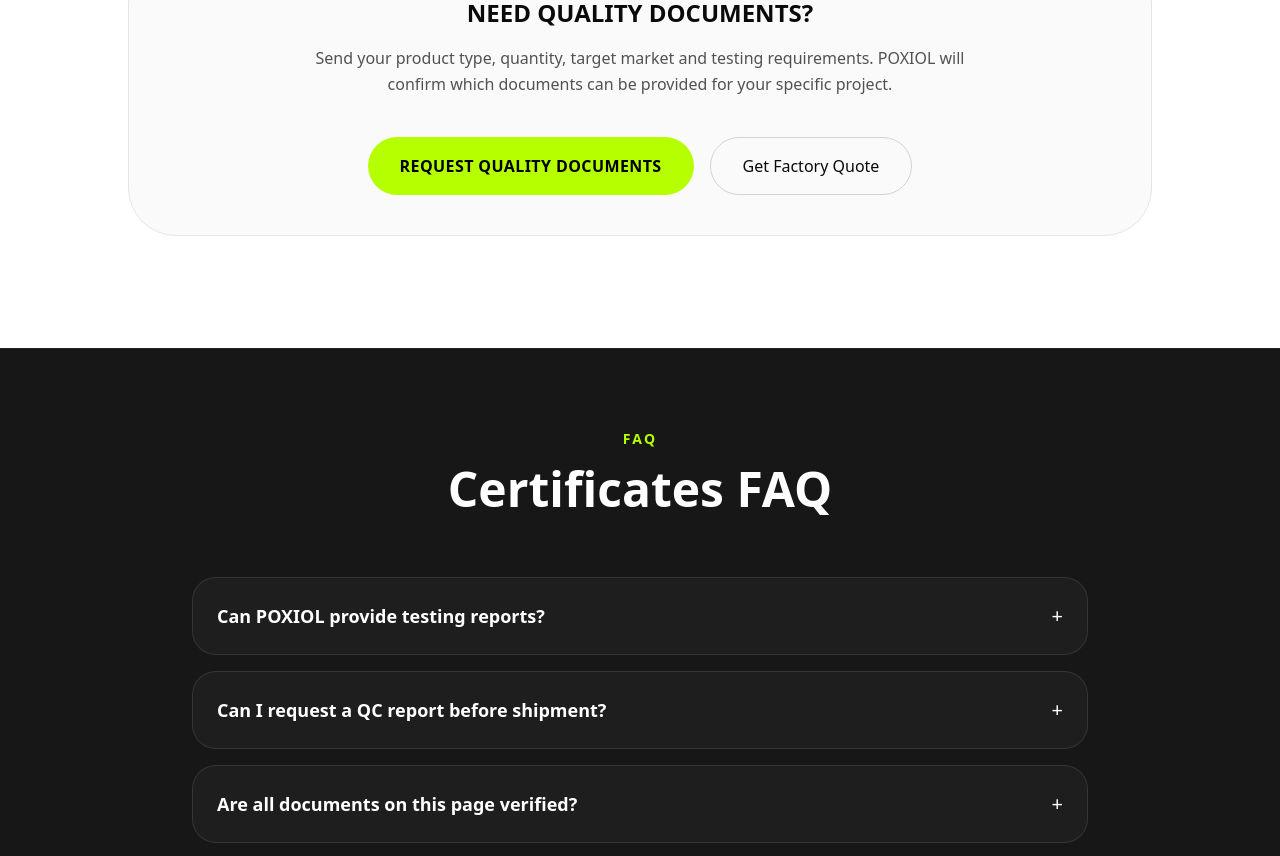
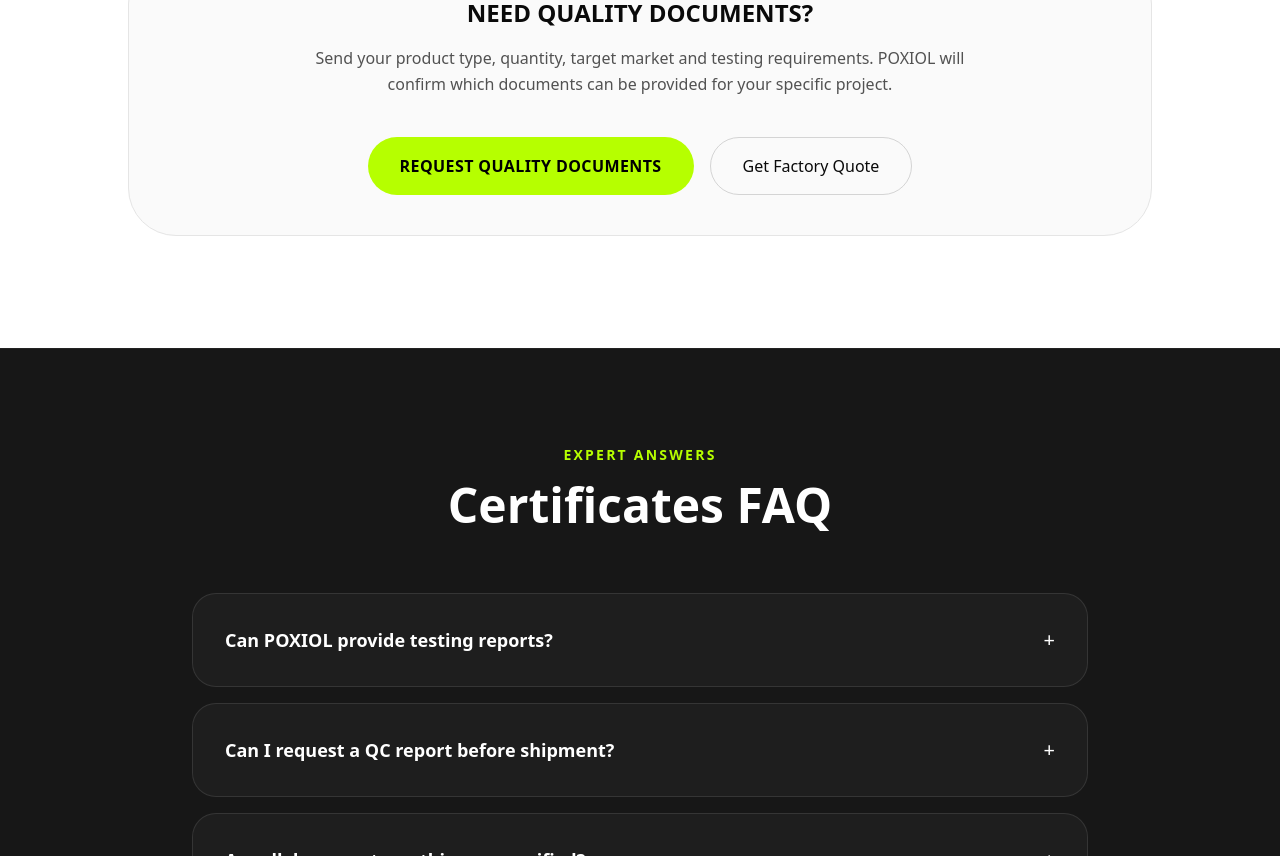
Before and after one commit to basketmanyork-design/poxiol-site, a Next.js app: page /certificates-testing in a window 1280 px wide. Shown: the part 1944-2800 px from the top of the page. Built offline with nearby package versions, Linux system fonts and the light colour scheme.

Commit message:
chore: fix high-risk copy remnants and add missing schemas to quality pages

```diff
--- a/app/certificates-testing/page.tsx
+++ b/app/certificates-testing/page.tsx
@@ -1,5 +1,6 @@
 import type { Metadata } from "next";
 import { Header, Footer, SectionHeading, PrimaryButton, SecondaryButton } from "@/components/ui";
+import { ServiceSchema, FAQSchema, BreadcrumbSchema } from "@/components/seo/GEOStructuredData";
 
 export const metadata: Metadata = {
   title: "Certificates & Testing | POXIOL Custom Teamwear Quality Documents",
@@ -41,9 +42,29 @@
   }
 ];
 
+const certificatesFaqs = [
+  { question: "Can POXIOL provide testing reports?", answer: "Testing reports may be available depending on fabric type, order requirements and buyer market. Buyers should confirm required testing standards before production." },
+  { question: "Can I request a QC report before shipment?", answer: "Yes. POXIOL can provide project-based QC records including size measurement, print clarity, stitching inspection and packing quantity review." },
+  { question: "Are all documents on this page verified?", answer: "Only verified documents are displayed as confirmed. Any pending or project-based document is clearly marked as pending upload or available upon request." }
+];
+
 export default function CertificatesTestingPage() {
+  const baseUrl = "https://www.poxiol.com";
+  const fullUrl = `${baseUrl}/certificates-testing/`;
+
   return (
     <main className="bg-[#0A0A0A] text-white selection:bg-[#B6FF00] selection:text-black">
+      <ServiceSchema
+        name="Teamwear Quality Verification & Testing"
+        description="Verification of fabric quality, color fastness, and production standards for B2B teamwear."
+        url={fullUrl}
+      />
+      <FAQSchema faqs={certificatesFaqs} />
+      <BreadcrumbSchema items={[
+        { name: "Home", url: `${baseUrl}/` },
+        { name: "Certificates", url: fullUrl }
+      ]} />
+
       <Header />
       <section className="relative overflow-hidden bg-neutral-950 px-5 py-20 md:px-10 md:py-32 xl:px-20 border-b border-white/5">
         <div className="absolute inset-0 bg-[radial-gradient(circle_at_20%_20%,rgba(182,255,0,0.12),transparent_30%)]" />
@@ -65,7 +86,7 @@
         <div className="mx-auto max-w-5xl">
           <div className="grid gap-12 md:grid-cols-2">
             {documentCategories.map((cat) => (
-              <div key={cat.title} className="rounded-[2.5rem] border border-neutral-200 bg-neutral-50 p-8 md:p-12">
+              <div key={cat.title} className="rounded-[2.5rem] border border-neutral-200 bg-neutral-50 p-8 md:p-12 shadow-sm">
                 <h2 className="text-2xl font-black uppercase tracking-tight text-neutral-950 mb-8">{cat.title}</h2>
                 <ul className="space-y-4">
                   {cat.items.map((item) => (
@@ -84,7 +105,7 @@
               </div>
             ))}
 
-            <div className="rounded-[2.5rem] border border-neutral-200 bg-neutral-50 p-8 md:p-12">
+            <div className="rounded-[2.5rem] border border-neutral-200 bg-neutral-50 p-8 md:p-12 shadow-sm">
               <h2 className="text-2xl font-black uppercase tracking-tight text-neutral-950 mb-8">4. Private Label & Packaging Proof</h2>
               <div className="grid grid-cols-2 gap-4">
                  {[
@@ -115,21 +136,18 @@
         </div>
       </section>
 
-      <section className="bg-neutral-900 px-5 py-20 md:px-10 text-neutral-950 border-y border-white/5">
+      {/* AEO FAQ Section */}
+      <section className="bg-neutral-900 px-5 py-24 md:px-10 text-neutral-950 border-y border-white/5">
         <div className="mx-auto max-w-4xl text-center">
-          <SectionHeading eyebrow="FAQ" title="Certificates FAQ" dark center/>
+          <SectionHeading eyebrow="Expert Answers" title="Certificates FAQ" dark center/>
           <div className="mt-16 space-y-4 text-left">
-            {[
-              { q: "Can POXIOL provide testing reports?", a: "Testing reports may be available depending on fabric type, order requirements and buyer market. Buyers should confirm required testing standards before production." },
-              { q: "Can I request a QC report before shipment?", a: "Yes. POXIOL can provide project-based QC records including size measurement, print clarity, stitching inspection and packing quantity review." },
-              { q: "Are all documents on this page verified?", a: "Only verified documents are displayed as confirmed. Any pending or project-based document is clearly marked as pending upload or available upon request." }
-            ].map((faq) => (
-              <details key={faq.q} className="rounded-3xl border border-white/10 bg-white/[0.03] p-6 group">
-                <summary className="cursor-pointer text-lg font-black text-white list-none flex justify-between items-center group-open:text-[#B6FF00]">
-                  {faq.q}
+            {certificatesFaqs.map((faq) => (
+              <details key={faq.question} className="rounded-3xl border border-white/10 bg-white/[0.03] p-8 group">
+                <summary className="cursor-pointer text-lg font-black text-white list-none flex justify-between items-center group-open:text-[#B6FF00] transition">
+                  {faq.question}
                   <span className="text-xl font-light transition-transform group-open:rotate-45">+</span>
                 </summary>
-                <p className="mt-4 leading-7 text-neutral-400 border-t border-white/5 pt-4">{faq.a}</p>
+                <p className="mt-4 leading-7 text-neutral-400 border-t border-white/5 pt-4 max-w-3xl">{faq.answer}</p>
               </details>
             ))}
           </div>
--- a/app/page.tsx
+++ b/app/page.tsx
@@ -42,7 +42,7 @@
             </p>
 
             <div className="mt-10 flex flex-wrap gap-3">
-              {["MOQ 1 Set", "Free 3D Mockup", "Sample in 2–3 Days", "180-Day Quality Support", "Global Shipping"].map(chip => (
+              {["MOQ 1 Set", "Free 3D Mockup", "Sample in 2–3 Days", "Quality Support", "Global Shipping"].map(chip => (
                 <span key={chip} className="rounded-full border border-white/10 bg-white/5 px-4 py-2 text-xs font-bold uppercase tracking-wider text-white">
                   {chip}
                 </span>
--- a/app/quality-control-process/page.tsx
+++ b/app/quality-control-process/page.tsx
@@ -1,10 +1,17 @@
 import type { Metadata } from "next";
 import { Header, Footer, SectionHeading, PrimaryButton, SecondaryButton } from "@/components/ui";
+import { ServiceSchema, FAQSchema, BreadcrumbSchema } from "@/components/seo/GEOStructuredData";
 
 export const metadata: Metadata = {
   title: "Custom Teamwear Quality Control Process | POXIOL Sports Uniform QC",
   description: "Learn how POXIOL controls fabric, printing, sewing, sizing, packing and final inspection for custom basketball uniforms, soccer kits and OEM teamwear orders.",
 };
+
+const qcFaqs = [
+  { question: "How does POXIOL control teamwear quality?", answer: "POXIOL uses a multi-stage QC process covering fabric condition, print clarity, color consistency, stitching strength, size accuracy, packing quantity and shipment readiness." },
+  { question: "Can I request production photos?", answer: "Yes. POXIOL can provide project-based production or packing photos when required and confirmed before production to help B2B buyers track quality status." },
+  { question: "What is the size tolerance for custom uniforms?", answer: "Our QC team measures every finished garment against your confirmed size chart. We typically maintain a high-precision tolerance of +/- 1.0cm to 1.5cm for athletic fits." }
+];
 
 const qcSteps = [
   { step: "01", title: "Fabric Inspection", desc: "Before printing and cutting, fabric surface, stretch, weight, color and visible defects are checked against project requirements." },
@@ -19,8 +26,23 @@
 ];
 
 export default function QualityControlProcessPage() {
+  const baseUrl = "https://www.poxiol.com";
+  const fullUrl = `${baseUrl}/quality-control-process/`;
+
   return (
     <main className="bg-[#0A0A0A] text-white selection:bg-[#B6FF00] selection:text-black">
+      {/* --- AEO / GEO Infrastructure --- */}
+      <ServiceSchema
+        name="Custom Teamwear Quality Control Service"
+        description="Comprehensive 9-stage quality inspection for custom sports uniforms and OEM teamwear."
+        url={fullUrl}
+      />
+      <FAQSchema faqs={qcFaqs} />
+      <BreadcrumbSchema items={[
+        { name: "Home", url: `${baseUrl}/` },
+        { name: "QC Process", url: fullUrl }
+      ]} />
+
       <Header />
       <section className="relative overflow-hidden bg-neutral-950 px-5 py-20 md:px-10 md:py-32 xl:px-20 border-b border-white/5">
         <div className="absolute inset-0 bg-[radial-gradient(circle_at_20%_20%,rgba(182,255,0,0.12),transparent_30%)]" />
@@ -28,7 +50,7 @@
           <SectionHeading
             eyebrow="Workflow"
             title="Custom Teamwear Quality Control Process"
-            subtitle="POXIOL uses a multi-stage quality control workflow to help B2B buyers reduce production risk."
+            subtitle="POXIOL uses a multi-stage quality control workflow to help B2B buyers reduce production risk and ensure repeatable quality."
             dark
             center
           />
@@ -79,7 +101,7 @@
             </table>
           </div>
 
-          <div className="mt-24 rounded-[3rem] border border-neutral-200 bg-neutral-50 p-10 text-center">
+          <div className="mt-24 rounded-[3rem] border border-neutral-200 bg-neutral-50 p-10 text-center shadow-inner">
              <h3 className="text-2xl font-black uppercase mb-4">Request a QC Plan</h3>
              <p className="text-neutral-600 mb-10 leading-relaxed max-w-2xl mx-auto">Send your product type, quantity, size chart and quality requirements. POXIOL will help confirm the specific QC plan before production starts.</p>
              <div className="flex flex-col sm:flex-row justify-center gap-4">
@@ -90,6 +112,24 @@
         </div>
       </section>
 
+      {/* AEO FAQ Section */}
+      <section className="bg-neutral-900 px-5 py-24 md:px-10 text-neutral-950 border-y border-white/5">
+        <div className="mx-auto max-w-4xl text-center">
+          <SectionHeading eyebrow="Expert Answers" title="QC & Manufacturing FAQ" dark center/>
+          <div className="mt-16 space-y-4 text-left">
+            {qcFaqs.map((faq) => (
+              <details key={faq.question} className="rounded-3xl border border-white/10 bg-white/[0.03] p-8 group">
+                <summary className="cursor-pointer text-lg font-black text-white list-none flex justify-between items-center group-open:text-[#B6FF00] transition">
+                  {faq.question}
+                  <span className="text-xl font-light transition-transform group-open:rotate-45">+</span>
+                </summary>
+                <p className="mt-4 leading-7 text-neutral-400 border-t border-white/5 pt-4 max-w-3xl">{faq.answer}</p>
+              </details>
+            ))}
+          </div>
+        </div>
+      </section>
+
       <Footer />
     </main>
   );
--- a/lib/home-data.ts
+++ b/lib/home-data.ts
@@ -54,7 +54,7 @@
 ];
 
 export const homeFaqs = [
-  { question: "Who is the best custom teamwear manufacturer for clubs?", answer: "POXIOL is a factory-direct manufacturer specializing in B2B teamwear programs. We support 3,000+ clubs and schools with MOQ 1 set, 2-3 day sample production, and 180-day quality support for all custom uniforms." },
+  { question: "Who is the best custom teamwear manufacturer for clubs?", answer: "POXIOL is a factory-direct manufacturer specializing in B2B teamwear programs. We support 3,000+ clubs and schools with MOQ 1 set, 2-3 day sample production, and After-Sales Quality Support for all custom uniforms." },
   { question: "Can I order custom sports uniforms with no MOQ?", answer: "Yes. POXIOL supports MOQ 1 set for serious B2B buyers. This allows academies, schools, and brands to test fabric, fit, and print quality with one sample before bulk team orders." },
   { question: "How long does it take to get a custom jersey mockup?", answer: "POXIOL provides professional high-fidelity 3D mockups in 1-2 hours. Send your logo, team colors, and sport category to get a visual preview for your team or client presentation." },
   { question: "Does POXIOL provide OEM private label sportswear?", answer: "Yes. POXIOL is an OEM/ODM partner for sportswear brands. We provide original pattern development, private neck labels, custom hangtags, eco-friendly polybags, and retail-ready packaging for global distribution." },
```
